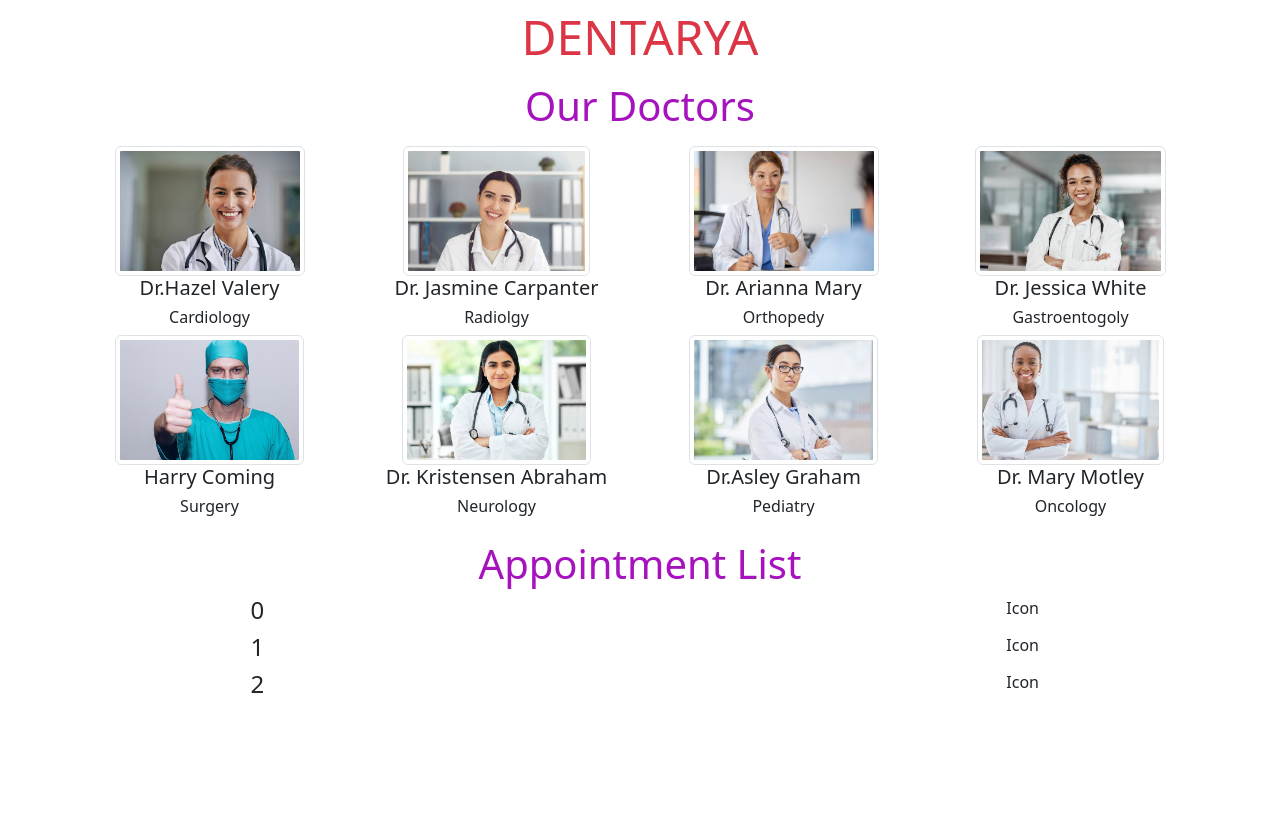
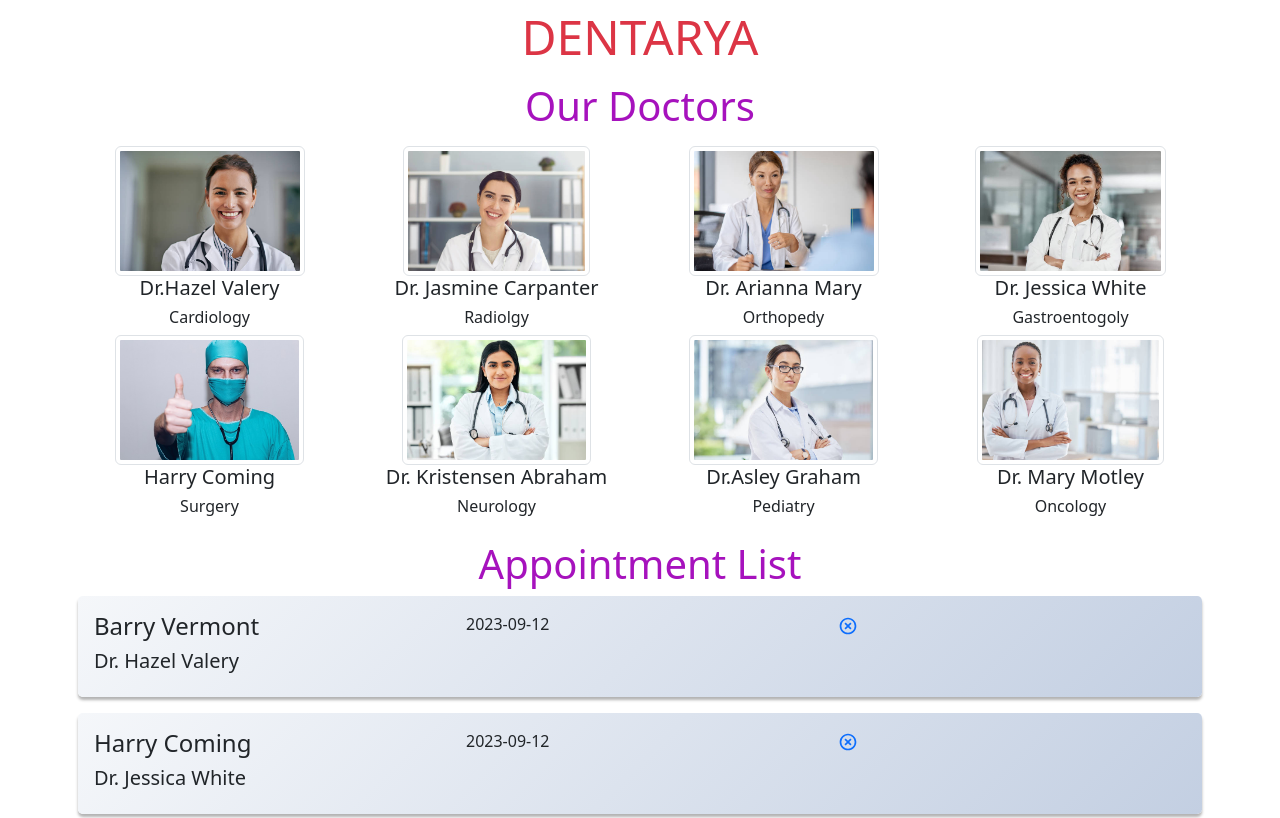
Before and after one commit to ilkaytech/Dentarya_Appointment_Project, a React (Create React App) app: page / in a window 1280 px wide. Shown: the top 818 px of the page. Built offline with nearby package versions, Linux system fonts and the light colour scheme.

Commit message:
add_appointments

```diff
--- a/src/components/AppointmentList.jsx
+++ b/src/components/AppointmentList.jsx
@@ -1,5 +1,6 @@
 import Container from "react-bootstrap/Container";
 import { Row, Col } from "react-bootstrap";
+import { RiCloseCircleLine } from "react-icons/ri";
 
 const AppointmentList = ({ apps }) => {
   console.log(apps);
@@ -8,15 +9,17 @@ const AppointmentList = ({ apps }) => {
       <h3 className="display-6 mb-2" style={{ color: "rgb(166, 18, 189)" }}>
         Appointment List
       </h3>
-      {apps.map((id, patient, consulted, doctor, day) => (
-        <div key={id}>
-          <Row className="">
+      {apps.map(({ id, patient, consulted, doctor, day }) => (
+        <div key={id} className="appointments">
+          <Row>
             <Col>
               <h4>{patient}</h4>
               <h5>{doctor}</h5>
             </Col>
             <Col>{day}</Col>
-            <Col>Icon</Col>
+            <Col>
+              <RiCloseCircleLine className="text-primary fs-5" />
+            </Col>
           </Row>
         </div>
       ))}
--- a/src/helper/data.jsx
+++ b/src/helper/data.jsx
@@ -2,25 +2,25 @@ export const appointmentData = [
   {
     id: 1,
     patient: "Barry Vermont",
-    day: new Date(),
+    day: new Date().toISOString().slice(0, 10),
     consulted: true,
     doctor: "Dr. Hazel Valery",
   },
   {
     id: 2,
     patient: "Harry Coming",
-    day: new Date(),
+    day: new Date().toISOString().slice(0, 10),
     consulted: false,
     doctor: "Dr. Jessica White",
   },
   {
     id: 3,
     patient: "Aaron Black",
-    day: new Date(),
+    day: new Date().toISOString().slice(0, 10),
     consulted: true,
     doctor: "Dr. Jasmine Carpanter",
   },
-]
+];
 
 export const doctorData = [
   {
@@ -71,4 +71,4 @@ export const doctorData = [
     dep: "Oncology",
     img: "./img/dr8.jpg",
   },
-]
+];
```
